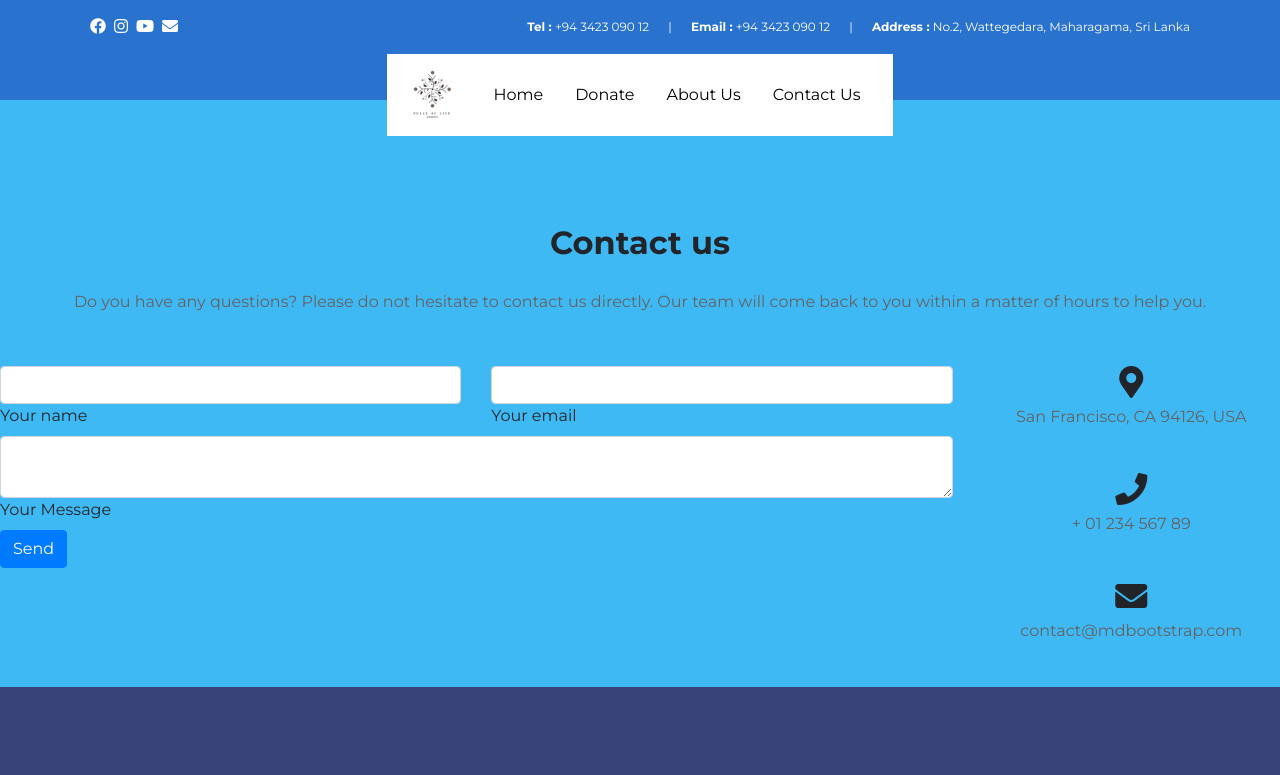
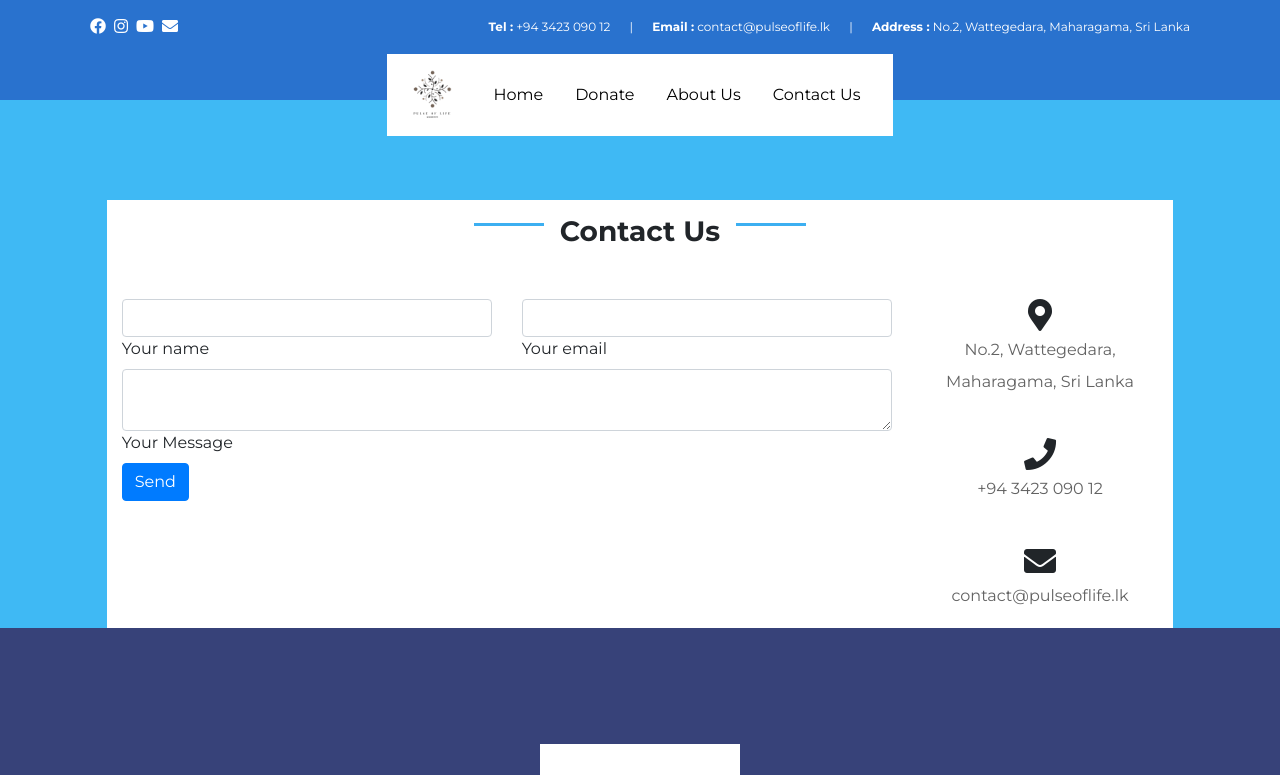
Before and after one commit to rasulacaldera/acapella, an Angular app: page /contact-us in a window 1280 px wide. Shown: the top 775 px of the page. Built offline with nearby package versions, Linux system fonts and the light colour scheme.

Commit message:
temp changes to contact us page

```diff
--- a/src/app/layout/footer/footer.component.html
+++ b/src/app/layout/footer/footer.component.html
@@ -21,7 +21,7 @@
       <div class="col-md-12 text-center">
         <p>
           <b>Tel :</b> +94 3423 090 12 <span class="mx-3"> | </span
-          ><b>Email :</b> +94 3423 090 12 <span class="mx-3"> | </span>
+          ><b>Email :</b> contact@pulseoflife.lk <span class="mx-3"> | </span>
           <b>Address :</b> No.2, Wattegedara, Maharagama, Sri Lanka
         </p>
       </div>
--- a/src/app/layout/header/nav-bar/nav-bar.component.html
+++ b/src/app/layout/header/nav-bar/nav-bar.component.html
@@ -41,7 +41,7 @@
     <div>
       <p>
         <b>Tel :</b> +94 3423 090 12 <span class="mx-3"> | </span
-        ><b>Email :</b> +94 3423 090 12 <span class="mx-3"> | </span
+        ><b>Email :</b> contact@pulseoflife.lk <span class="mx-3"> | </span
         ><b>Address :</b> No.2, Wattegedara, Maharagama, Sri Lanka
       </p>
     </div>
--- a/src/app/pages/contact-us/contact-us.component.html
+++ b/src/app/pages/contact-us/contact-us.component.html
@@ -1,11 +1,14 @@
-<section class="mb-4">
+<section class="container col-md-10">
   <!--Section heading-->
-  <h2 class="h1-responsive font-weight-bold text-center my-4">Contact us</h2>
-  <!--Section description-->
-  <p class="text-center w-responsive mx-auto mb-5">
-    Do you have any questions? Please do not hesitate to contact us directly.
-    Our team will come back to you within a matter of hours to help you.
-  </p>
+  <div class="col-md-12">
+    <div
+      class="d-flex flex-row align-items-center justify-content-center mb-50"
+    >
+      <div class="title-separator mr-3"></div>
+      <h3 class="mb-0 font-weight-bold">Contact Us</h3>
+      <div class="title-separator ml-3"></div>
+    </div>
+  </div>
 
   <div class="row">
     <!--Grid column-->
@@ -78,17 +81,17 @@
       <ul class="list-unstyled mb-0">
         <li>
           <i class="fas fa-map-marker-alt fa-2x"></i>
-          <p>San Francisco, CA 94126, USA</p>
+          <p>No.2, Wattegedara, Maharagama, Sri Lanka</p>
         </li>
 
         <li>
           <i class="fas fa-phone mt-4 fa-2x"></i>
-          <p>+ 01 234 567 89</p>
+          <p>+94 3423 090 12</p>
         </li>
 
         <li>
           <i class="fas fa-envelope mt-4 fa-2x"></i>
-          <p>contact@mdbootstrap.com</p>
+          <p>contact@pulseoflife.lk</p>
         </li>
       </ul>
     </div>
--- a/src/app/pages/contact-us/contact-us.component.scss
+++ b/src/app/pages/contact-us/contact-us.component.scss
@@ -0,0 +1,7 @@
+.container {
+  background-color: white;
+}
+
+h3 {
+  margin-top: 15px;
+}
--- a/src/app/pages/home/who-are-we/who-are-we.component.html
+++ b/src/app/pages/home/who-are-we/who-are-we.component.html
@@ -13,14 +13,17 @@
     <div class="col-md-6">
       <div class="content py-50">
         <p>
-          Lorem ipsum dolor sit amet, consectetur adipiscing elit. Proin justo
-          felis, aliquet dapibus faucibus quis, pulvinar vitae sem. Pellentesque
-          euismod metus vel ornare luctus. Donec sit amet sapien dictum sem
-          faucibus rhoncus ut at turpis. Morbi scelerisque urna sed augue
-          blandit, vel fringilla diam laoreet. Sed ut lacus massa. Aliquam sit
-          amet nibh eget lorem gravida lobortis a hendrerit ligula. Quisque
-          efficitur sed orci vitae laoreet. Fusce volutpat dolor in ex mattis,
-          eget volutpat arcu lobortis.
+          Who are we? Pulse of Life has built its foundation on creating
+          awareness for kids’ cancer. As the sole entity that focuses on kids’
+          cancer, we accept the uncertainty of this non-communicable disease and
+          make it our goal to ensure these little kids live their best life
+          every day. In our capacity and through the generous donors who place
+          their trust in us, we will keep the Pulse of the Lives of these kids
+          steady. We at Pulse of Life immerse ourselves into supporting the day
+          to day needs of these kids. We draw inspiration from the laughter and
+          joy of our little warriors. The moments spent amidst childhood
+          pleasures provide us the foothold to work towards providing them a
+          chance at life.
         </p>
       </div>
       <a
```
